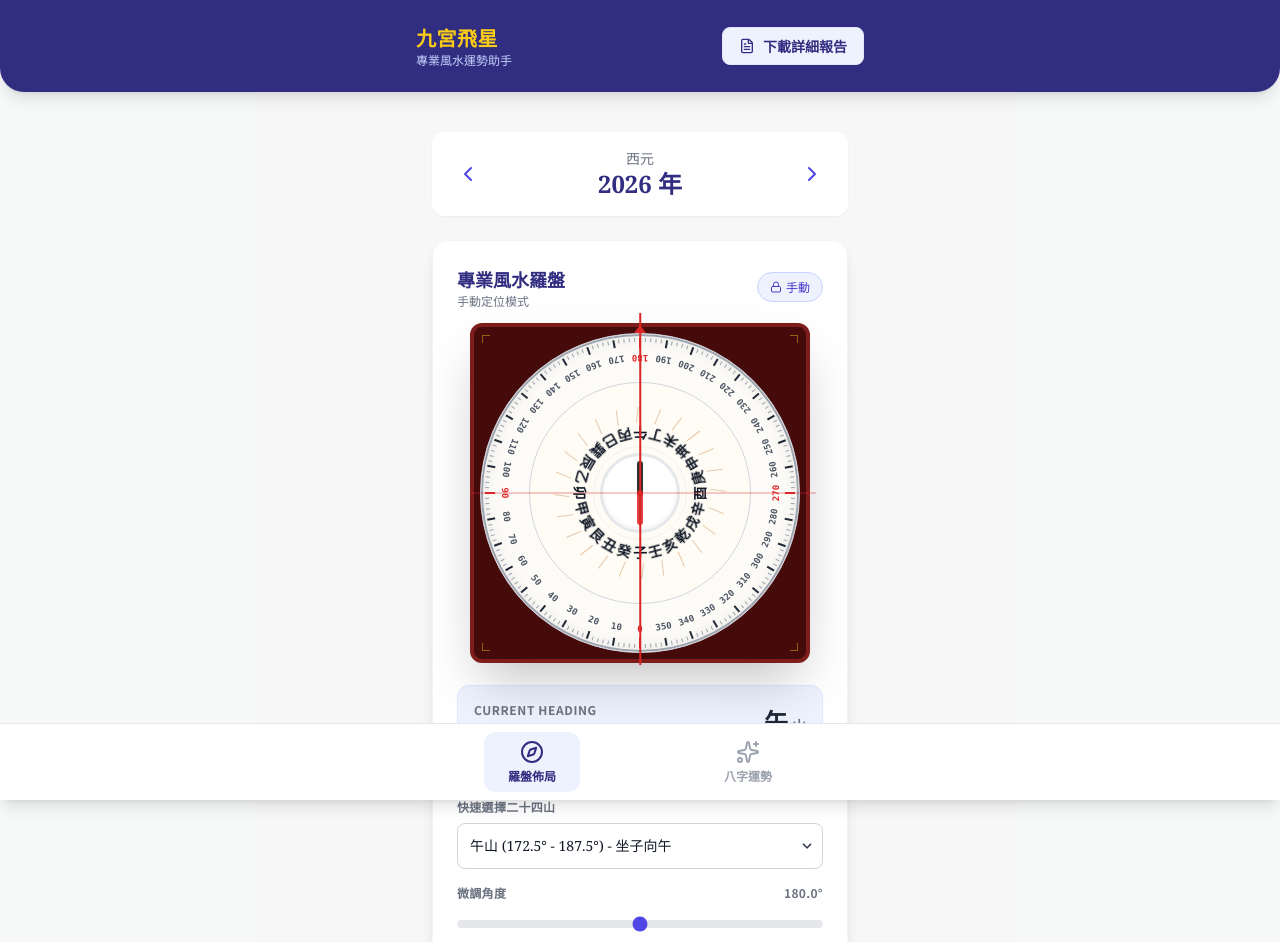
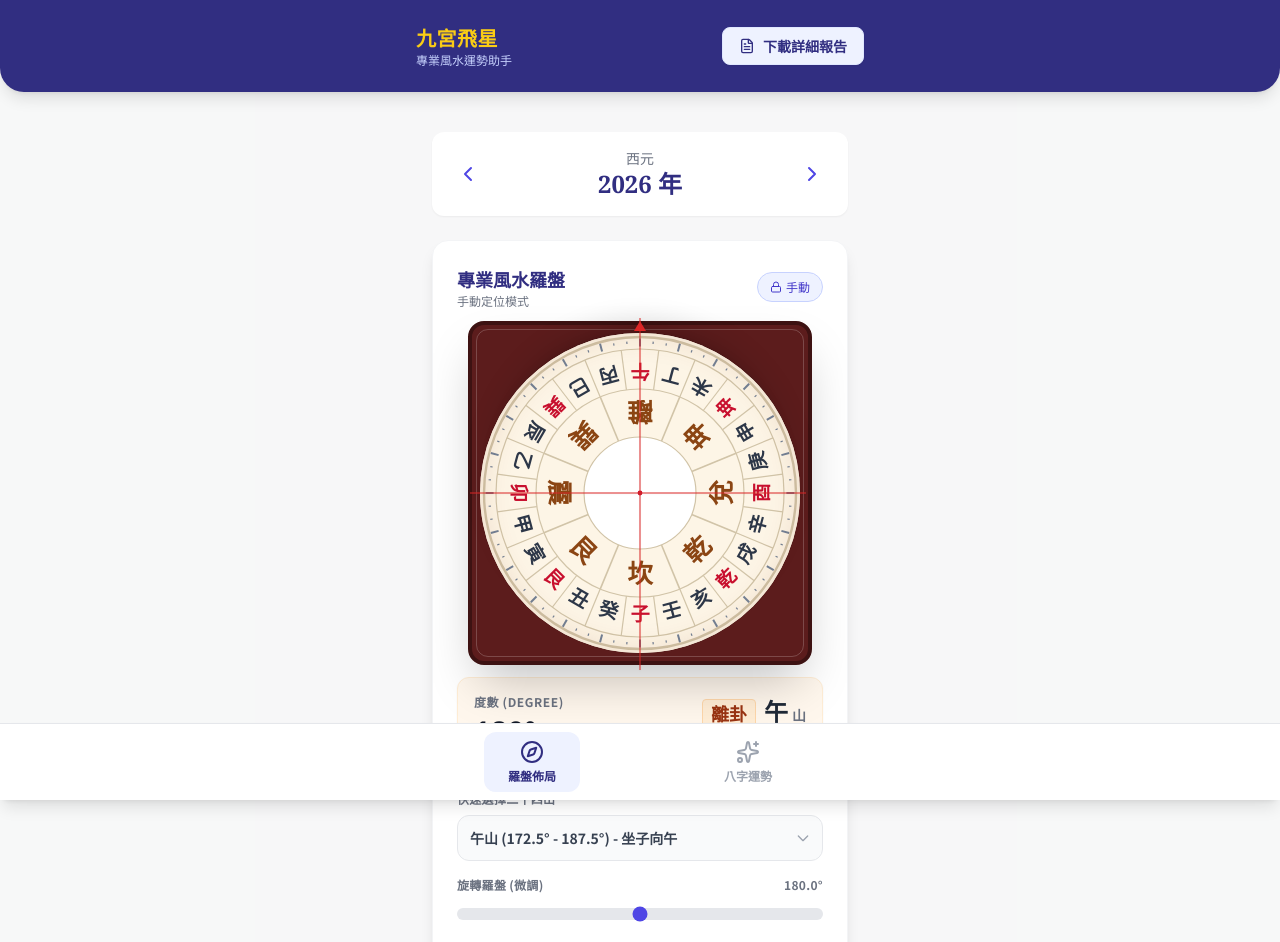
Before and after one commit to hkkencheng2022/fengshui-app, a React (Vite) app: page / in a window 1280 px wide. Shown: the top 942 px of the page. Built offline with nearby package versions, Linux system fonts and the light colour scheme.

Commit message:
Add files via upload

```diff
--- a/components/Compass.tsx
+++ b/components/Compass.tsx
@@ -1,7 +1,7 @@
-import React, { useMemo } from 'react';
+import React from 'react';
 import { RotateCw, Lock } from 'lucide-react';
-import { MOUNTAINS } from '../constants';
 import { getMountainInfo } from '../utils/fengshui';
+import { MOUNTAINS, DIRECTION_TRIGRAMS } from '../constants';
 
 interface CompassProps {
   heading: number;
@@ -21,81 +21,128 @@ export const Compass: React.FC<CompassProps> = ({
 
   const mountainInfo = getMountainInfo(heading);
 
-  // Generate degree ticks (memoized for performance)
-  const degreeTicks = useMemo(() => {
-    const ticks = [];
-    // Render a tick every 2 degrees
-    for (let i = 0; i < 360; i += 2) {
-      const isMajor = i % 10 === 0;
-      const isCardinal = i % 90 === 0;
+  // SVG Configuration
+  const size = 400; // ViewBox size
+  const center = size / 2;
 
-      ticks.push(
-        <div
-          key={i}
-          className="absolute top-0 left-1/2 -translate-x-1/2 origin-bottom"
-          style={{
-            height: '50%', // Reaches from edge to center
-            transform: `rotate(${i}deg)`
-          }}
-        >
-          {/* Tick Line: Outer Edge */}
-          <div
-            className={`absolute top-0 left-1/2 -translate-x-1/2 ${
-              isCardinal ? 'h-2.5 w-0.5 bg-red-600 z-10' :
-              isMajor ? 'h-2 w-[1.5px] bg-gray-800' :
-              'h-1 w-[1px] bg-gray-400'
-            }`}
+  // Rings Config
+  const r_outer = 195; // Border
+  const r_degree_ticks = 185;
+  const r_mountains_bg = 180;
+  const r_mountains_text = 155; // 24 Mountains Text Radius
+  const r_trigrams_bg = 130;
+  const r_trigrams_text = 105; // Trigrams Text Radius
+  const r_center_pool = 70; // Heaven Pool
+
+  // Render 24 Mountains Ring
+  const renderMountains = () => {
+    return MOUNTAINS.map((m, i) => {
+      // m.angle is the center angle.
+      // The segment spans 15 degrees.
+      // We want to rotate text to be upright or radial. Radial is standard for Lo Pan.
+      // SVG 0 degrees is 3 o'clock (East). Compass 0 is North (Top).
+      // Conversion: SVG_Angle = Compass_Angle - 90.
+      // But we are rotating the whole group by -heading.
+      // Let's position text at m.angle (0 for North/Zi).
+
+      const isCardinal = ['N', 'S', 'E', 'W'].includes(m.direction);
+      const isCorner = ['NE', 'SE', 'SW', 'NW'].includes(m.direction);
+
+      // Color logic based on standard Lo Pan aesthetics (Red/Black/Gold)
+      // Simplifying for readability: Red for Yang/Major, Black for others
+      // Or simply alternating for visual clarity.
+      // Let's use red for the Trigram owners (N, S, E, W...) to pop.
+      const isRed = ['子', '午', '卯', '酉', '乾', '坤', '艮', '巽'].includes(m.name);
+
+      return (
+        <g key={m.name} transform={`rotate(${m.angle}, ${center}, ${center})`}>
+          {/* Divider Lines */}
+          <line
+            x1={center} y1={center - r_mountains_bg}
+            x2={center} y2={center - r_trigrams_bg}
+            stroke="#D1C4A8"
+            strokeWidth="1.5"
+            transform={`rotate(7.5, ${center}, ${center})`}
           />
 
-          {/* Degree Numbers: Positioned just inside the ticks */}
-          {/* Rotated 180 degrees relative to the tick so top of number points to center (Top-In/Outside Reading) */}
-          {i % 10 === 0 && (
-            <div
-               className={`absolute top-3 left-1/2 -translate-x-1/2 text-[9px] font-mono font-bold ${isCardinal ? 'text-red-600' : 'text-gray-600'}`}
-               style={{ transform: `translateX(-50%) rotate(180deg)` }}
-            >
-              {i}
-            </div>
-          )}
-        </div>
+          {/* Text: Positioned at top (North relative to group), pointed inwards */}
+          <text
+            x={center}
+            y={center - r_mountains_text}
+            textAnchor="middle"
+            dominantBaseline="middle"
+            fill={isRed ? '#C8102E' : '#2D3748'}
+            className="font-serif font-bold text-lg" // Tailwind classes don't always work inside SVG in all bundlers, but we use standard SVG attrs too
+            style={{ fontSize: '24px', fontWeight: 'bold', fontFamily: '"Noto Serif TC", serif' }}
+            transform={`rotate(180, ${center}, ${center - r_mountains_text})`} // Rotate text to face center (standard) or 0 to face out
+          >
+            {m.name}
+          </text>
+        </g>
       );
+    });
+  };
+
+  // Render 8 Trigrams (Bagua)
+  const renderTrigrams = () => {
+    // Trigrams are every 45 degrees.
+    // N (Kan), NE (Gen), E (Zhen), SE (Xun), S (Li), SW (Kun), W (Dui), NW (Qian)
+    // Mapping comes from DIRECTION_TRIGRAMS
+    const dirs = ['N', 'NE', 'E', 'SE', 'S', 'SW', 'W', 'NW'];
+
+    return dirs.map((dir, i) => {
+      const angle = i * 45;
+      // @ts-ignore
+      const name = DIRECTION_TRIGRAMS[dir];
+
+      return (
+        <g key={dir} transform={`rotate(${angle}, ${center}, ${center})`}>
+           {/* Divider Lines */}
+           <line
+            x1={center} y1={center - r_trigrams_bg}
+            x2={center} y2={center - r_center_pool}
+            stroke="#D1C4A8"
+            strokeWidth="2"
+            transform={`rotate(22.5, ${center}, ${center})`}
+          />
+
+          <text
+            x={center}
+            y={center - r_trigrams_text}
+            textAnchor="middle"
+            dominantBaseline="middle"
+            fill="#8B4513"
+            style={{ fontSize: '32px', fontWeight: '900', fontFamily: '"Noto Serif TC", serif' }}
+             transform={`rotate(180, ${center}, ${center - r_trigrams_text})`}
+          >
+            {name}
+          </text>
+        </g>
+      );
+    });
+  };
+
+  // Render Degree Ticks
+  const renderTicks = () => {
+    const ticks = [];
+    for (let i = 0; i < 360; i+=5) {
+       const isMajor = i % 15 === 0;
+       ticks.push(
+         <line
+           key={i}
+           x1={center} y1={center - r_outer + (isMajor ? 2 : 5)}
+           x2={center} y2={center - r_outer + (isMajor ? 12 : 8)}
+           stroke="#718096"
+           strokeWidth={isMajor ? 2.5 : 1.5}
+           transform={`rotate(${i}, ${center}, ${center})`}
+         />
+       );
     }
     return ticks;
-  }, []);
-
-  // Helper to render the 24 mountain characters ring
-  const renderDial = () => {
-    return (
-      <div className="absolute inset-0 rounded-full">
-        {MOUNTAINS.map((m, i) => {
-          return (
-            <div
-              key={m.name}
-              className="absolute top-0 left-0 w-full h-full text-center pointer-events-none"
-              style={{ transform: `rotate(${m.angle}deg)` }}
-            >
-              {/* Mountain Name: Rotate 180 to be Top-In (readable from outside) */}
-              <div className="pt-10 text-sm font-serif font-bold text-gray-900 drop-shadow-sm">
-                 <div style={{ transform: 'rotate(180deg)' }}>{m.name}</div>
-              </div>
-
-              {/* Divider lines between mountains */}
-              <div className="absolute top-0 left-1/2 -translate-x-1/2 w-[0.5px] h-4 bg-amber-700/30"
-                   style={{ transform: `rotate(7.5deg) translateY(24px)` }}></div>
-            </div>
-          );
-        })}
-      </div>
-    );
-  };
-
-  const handleManualSelect = (e: React.ChangeEvent<HTMLSelectElement>) => {
-    const angle = Number(e.target.value);
-    onHeadingChange(angle);
   };
 
   return (
-    <div className="bg-white rounded-2xl p-6 shadow-lg mb-6 border border-gray-100">
+    <div className="bg-white rounded-2xl p-4 sm:p-6 shadow-lg mb-6 border border-gray-100 overflow-hidden">
 
       {/* Header */}
       <div className="flex justify-between items-center mb-6">
@@ -123,81 +170,78 @@ export const Compass: React.FC<CompassProps> = ({
 
       <div className="flex flex-col items-center">
 
-        {/* Lo Pan Visual */}
-        <div className="relative w-72 h-72 sm:w-80 sm:h-80 mb-8 select-none">
+        {/* Lo Pan Visual - SVG Based */}
+        {/* Adjusted size: w-[75vw] and max-w-[320px] to prevent it from being too large */}
+        <div className="relative w-[75vw] h-[75vw] max-w-[320px] max-h-[320px] mb-6 select-none mx-auto">
 
-          {/* 0. Static Background Plate */}
-          <div className="absolute inset-[-10px] bg-red-950 rounded-xl rotate-0 z-0 shadow-2xl border-4 border-red-900">
-             <div className="absolute top-2 left-2 w-2 h-2 border-t border-l border-yellow-500/50"></div>
-             <div className="absolute top-2 right-2 w-2 h-2 border-t border-r border-yellow-500/50"></div>
-             <div className="absolute bottom-2 left-2 w-2 h-2 border-b border-l border-yellow-500/50"></div>
-             <div className="absolute bottom-2 right-2 w-2 h-2 border-b border-r border-yellow-500/50"></div>
+          {/* 0. Static Background Plate (Square Base) */}
+          <div className="absolute inset-[-8px] sm:inset-[-12px] bg-[#5c1c1c] rounded-2xl shadow-2xl border-4 border-[#3d1212]">
+             <div className="absolute inset-0 border border-[#ffffff33] m-1 rounded-xl"></div>
           </div>
 
-          {/* 1. Static Red Crosshair (Heaven Heart Cross) - Fixed to Phone */}
-          <div className="absolute inset-0 z-40 pointer-events-none">
-             {/* Main Vertical (Facing) Line */}
-             <div className="absolute top-[-20px] left-1/2 w-[1.5px] h-[110%] bg-red-600 -translate-x-1/2 shadow-sm z-50"></div>
+          {/* 1. Static Red Crosshair (Heaven Heart Cross) */}
+          {/* Z-Index reduced to 30 to stay below App Header (Z-50) */}
+          <div className="absolute inset-0 z-30 pointer-events-none">
+             {/* Main Vertical (Facing) Line - Reduced top extension to prevent header overlap visual */}
+             <div className="absolute top-[-15px] left-1/2 w-[1px] h-[110%] bg-red-600 -translate-x-1/2 shadow-sm z-50"></div>
              {/* Main Horizontal Line */}
-             <div className="absolute top-1/2 left-[-10px] w-[108%] h-[1px] bg-red-600/50 -translate-y-1/2 z-40"></div>
-
-             {/* Arrow head at top */}
-             <div className="absolute -top-2 left-1/2 -translate-x-1/2 w-0 h-0 border-l-[6px] border-l-transparent border-r-[6px] border-r-transparent border-b-[8px] border-b-red-600 z-50"></div>
+             <div className="absolute top-1/2 left-[-10px] w-[105%] h-[1px] bg-red-600 -translate-y-1/2 z-40 shadow-sm"></div>
+             {/* Arrow */}
+             <div className="absolute -top-3 left-1/2 -translate-x-1/2 w-0 h-0 border-l-[6px] border-l-transparent border-r-[6px] border-r-transparent border-b-[10px] border-b-red-600 z-50 filter drop-shadow"></div>
           </div>
 
-          {/* 2. Rotating Dial Container */}
+          {/* 2. Rotating SVG Dial - Z-Index 10 */}
           <div
-             className="absolute inset-0 rounded-full bg-[#fdfbf7] shadow-[inset_0_0_20px_rgba(0,0,0,0.1)] overflow-hidden transition-transform duration-500 ease-out z-10 border border-gray-300"
+             className="absolute inset-0 rounded-full transition-transform duration-500 ease-out z-10 shadow-xl bg-[#FDF5E6]"
              style={{ transform: `rotate(${-heading}deg)` }}
           >
-             {/* Outer Edge Gradient */}
-             <div className="absolute inset-0 rounded-full border-[2px] border-gray-400"></div>
+             <svg
+               viewBox={`0 0 ${size} ${size}`}
+               className="w-full h-full"
+             >
+                {/* Background Color */}
+                <circle cx={center} cy={center} r={center} fill="#FDF5E6" />
 
-             {/* Ring A: Degree Ticks (Outermost) */}
-             <div className="absolute inset-1 rounded-full">
-               {degreeTicks}
-             </div>
+                {/* Outer Ring Border */}
+                <circle cx={center} cy={center} r={r_outer} fill="none" stroke="#D1C4A8" strokeWidth="3" />
 
-             {/* Ring B: 24 Mountains (Middle) */}
-             <div className="absolute inset-12 rounded-full border border-gray-300 bg-amber-50/30">
-               {renderDial()}
-             </div>
+                {/* Ticks */}
+                <g>{renderTicks()}</g>
 
-             {/* Ring C: Inner Decoration */}
-             <div className="absolute inset-28 rounded-full border border-gray-200 opacity-50"></div>
+                {/* 24 Mountains Ring */}
+                <circle cx={center} cy={center} r={r_mountains_bg} fill="none" stroke="#D1C4A8" strokeWidth="1.5" />
+                <g>{renderMountains()}</g>
 
-             {/* 3. Center Pool (Tian Chi) */}
-             <div className="absolute top-1/2 left-1/2 w-20 h-20 -translate-x-1/2 -translate-y-1/2 bg-white rounded-full border-[3px] border-gray-200 shadow-inner flex items-center justify-center overflow-hidden">
-                 {/* Decorative Red Dot */}
-                 <div className="w-1.5 h-1.5 bg-red-600 rounded-full z-20 shadow-sm"></div>
+                {/* Trigrams Ring */}
+                <circle cx={center} cy={center} r={r_trigrams_bg} fill="none" stroke="#D1C4A8" strokeWidth="1.5" />
+                <g>{renderTrigrams()}</g>
 
-                 {/* Magnetic Needle Simulation */}
-                 <div className="absolute w-1 h-14 bg-gray-200 rounded-full z-10"></div>
-                 {/* Needle points to North (0 deg on dial) always relative to dial */}
-                 <div className="absolute w-1.5 h-8 bg-red-500 top-1/2 left-1/2 -translate-x-1/2 -translate-y-full rounded-t-full z-10 mix-blend-multiply shadow-sm"></div>
-                 <div className="absolute w-1.5 h-8 bg-black/80 top-1/2 left-1/2 -translate-x-1/2 rounded-b-full z-10 shadow-sm"></div>
+                {/* Center Pool */}
+                <circle cx={center} cy={center} r={r_center_pool} fill="#FFFFFF" stroke="#D1C4A8" strokeWidth="1.5" />
+                {/* Tiny Center Dot */}
+                <circle cx={center} cy={center} r={3} fill="#C8102E" />
+             </svg>
 
-                 {/* Two yellow lines in pool */}
-                 <div className="absolute w-full h-[1px] bg-yellow-400/50 rotate-90"></div>
-             </div>
+             {/* Inner Gloss */}
+             <div className="absolute inset-0 rounded-full ring-1 ring-black/5 shadow-[inset_0_0_30px_rgba(139,69,19,0.15)] pointer-events-none"></div>
           </div>
-
         </div>
 
         {/* Info Display (Current Reading) */}
-        <div className="text-center mb-6 p-4 bg-indigo-50 rounded-xl w-full border border-indigo-100 flex justify-between items-center">
+        <div className="text-center mb-6 p-4 bg-orange-50 rounded-xl w-full border border-orange-100 flex justify-between items-center shadow-sm">
             <div className="text-left">
-              <div className="text-xs text-gray-500 font-bold uppercase tracking-wider mb-1">Current Heading</div>
-              <div className="text-3xl font-bold text-indigo-900 font-serif">
+              <div className="text-xs text-gray-500 font-bold uppercase tracking-wider mb-1">度數 (Degree)</div>
+              <div className="text-3xl font-bold text-gray-900 font-serif">
                 {Math.round(heading).toString().padStart(3, '0')}°
               </div>
             </div>
             <div className="text-right">
-              <div className="text-2xl font-bold text-gray-800 font-serif">
-                 {mountainInfo.name}<span className="text-sm text-gray-500 font-sans ml-1">山</span>
+              <div className="text-2xl font-bold text-gray-800 font-serif flex items-baseline justify-end gap-2">
+                 <span className="text-lg text-orange-800 bg-orange-100 px-2 rounded border border-orange-200">{mountainInfo.trigram}卦</span>
+                 <span>{mountainInfo.name}<span className="text-sm text-gray-500 font-sans ml-1">山</span></span>
               </div>
-              <div className="text-xs text-gray-500">
-                 {mountainInfo.direction}方
+              <div className="text-xs text-gray-500 mt-1">
+                 {mountainInfo.direction}方 (坐{mountainInfo.sitting}向{mountainInfo.name})
               </div>
             </div>
         </div>
@@ -207,25 +251,32 @@ export const Compass: React.FC<CompassProps> = ({
 
           {isManual ? (
             <div className="space-y-4 animate-fade-in">
-              {/* Quick Select 24 Mountains */}
+
+              {/* Quick Select Dropdown */}
               <div>
                 <label className="block text-xs font-bold text-gray-500 mb-2 uppercase tracking-wide">
-                  快速選擇二十四山
+                   快速選擇二十四山
                 </label>
                 <div className="relative">
                   <select
-                    value={mountainInfo.angle}
-                    onChange={handleManualSelect}
-                    className="w-full p-3 bg-white border border-gray-300 text-gray-900 text-sm rounded-lg focus:ring-indigo-500 focus:border-indigo-500 block appearance-none font-serif"
+                    value={mountainInfo.name}
+                    onChange={(e) => {
+                      const selectedName = e.target.value;
+                      const mountain = MOUNTAINS.find(m => m.name === selectedName);
+                      if (mountain) {
+                        onHeadingChange(mountain.angle);
+                      }
+                    }}
+                    className="w-full p-3 bg-gray-50 border border-gray-200 rounded-xl text-sm font-bold text-gray-700 focus:ring-2 focus:ring-indigo-500 outline-none appearance-none cursor-pointer hover:bg-white transition"
                   >
-                    {MOUNTAINS.map(m => (
-                      <option key={m.name} value={m.angle}>
-                        {m.name}山 ({m.start}° - {m.end}°) - 坐{m.sitting}向{m.name}
+                    {MOUNTAINS.map((m) => (
+                      <option key={m.name} value={m.name}>
+                        {m.name}山 ({m.start}° - {m.start > m.end ? m.end : m.end}°) - 坐{m.sitting}向{m.name}
                       </option>
                     ))}
                   </select>
-                  <div className="pointer-events-none absolute inset-y-0 right-0 flex items-center px-2 text-gray-700">
-                    <svg className="fill-current h-4 w-4" xmlns="http://www.w3.org/2000/svg" viewBox="0 0 20 20"><path d="M9.293 12.95l.707.707L15.657 8l-1.414-1.414L10 10.828 5.757 6.586 4.343 8z"/></svg>
+                  <div className="absolute right-3 top-1/2 -translate-y-1/2 pointer-events-none text-gray-400">
+                    <svg className="w-4 h-4" fill="none" stroke="currentColor" viewBox="0 0 24 24"><path strokeLinecap="round" strokeLinejoin="round" strokeWidth={2} d="M19 9l-7 7-7-7" /></svg>
                   </div>
                 </div>
               </div>
@@ -233,7 +284,7 @@ export const Compass: React.FC<CompassProps> = ({
               {/* Fine Tuning Slider */}
               <div>
                 <label className="block text-xs font-bold text-gray-500 mb-2 uppercase tracking-wide flex justify-between">
-                   <span>微調角度</span>
+                   <span>旋轉羅盤 (微調)</span>
                    <span>{heading.toFixed(1)}°</span>
                 </label>
                 <input
@@ -243,9 +294,12 @@ export const Compass: React.FC<CompassProps> = ({
                   step="0.5"
                   value={heading}
                   onChange={(e) => onHeadingChange(Number(e.target.value))}
-                  className="w-full h-2 bg-gray-200 rounded-lg appearance-none cursor-pointer accent-indigo-600"
+                  className="w-full h-3 bg-gray-200 rounded-lg appearance-none cursor-pointer accent-indigo-600"
                 />
               </div>
+              <p className="text-[10px] text-gray-400 text-center">
+                * 左右滑動調整角度，以對齊家中實際方位
+              </p>
             </div>
           ) : (
              <button
@@ -253,7 +307,7 @@ export const Compass: React.FC<CompassProps> = ({
              className="w-full py-3 bg-indigo-600 text-white rounded-xl text-sm font-bold shadow-md hover:bg-indigo-700 transition flex justify-center items-center gap-2"
            >
              <RotateCw className="w-4 h-4" />
-             校準指南針 (iOS需點擊)
+             校準/啟動指南針 (iOS需點擊)
            </button>
           )}
 
```
Also changed, not shown: components/PDFGenerator.tsx (+127 -58 lines).
